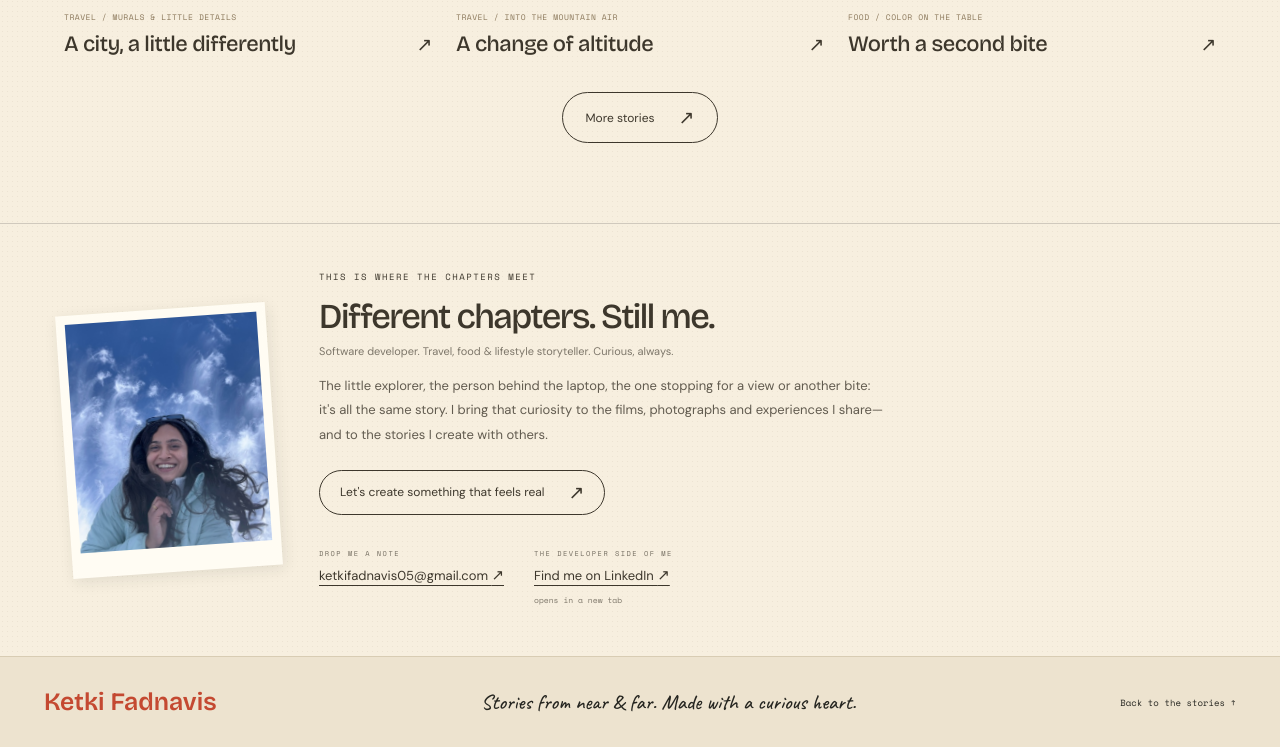
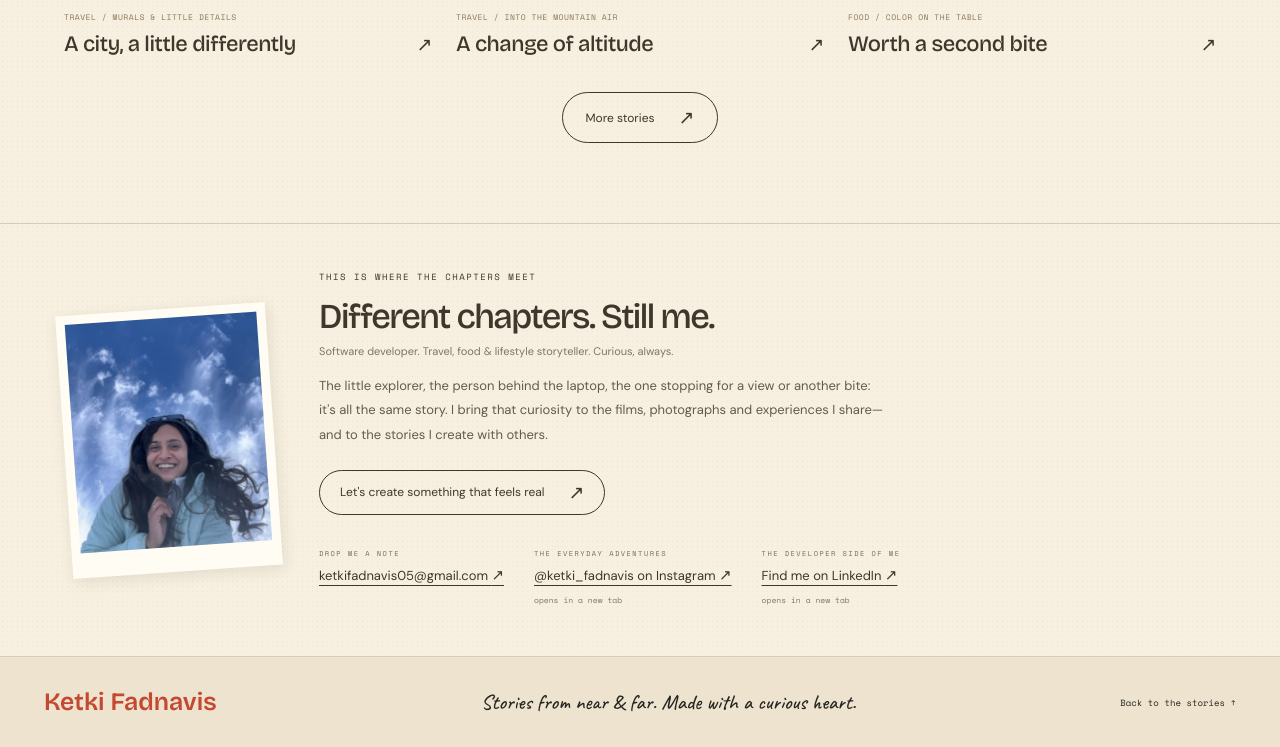
Before and after one commit to ketkifadnavis/ugc-portfolio, a plain HTML site: page index.html in a window 1280 px wide. Shown: the part 10956-11703 px from the top of the page. Drawn offline with nearby package versions, Linux system fonts and the light colour scheme.

Commit message:
Add Instagram to the creator contact links
Show @ketki_fadnavis in the contact section and collaboration dialog using the clean profile URL.

Co-authored-by: Copilot <223556219+Copilot@users.noreply.github.com>

```diff
--- a/app.js
+++ b/app.js
@@ -343,7 +343,7 @@ function sideQuestsSection() {
 }
 
 function contactLinks() {
-  return `<div class="contact-links" aria-label="Contact Ketki"><a href="mailto:ketkifadnavis05@gmail.com"><span class="eyebrow">DROP ME A NOTE</span><span>ketkifadnavis05@gmail.com ${arrow}</span></a><a href="https://www.linkedin.com/in/ketki-fadnavis-b8aa60166" target="_blank" rel="noopener noreferrer"><span class="eyebrow">THE DEVELOPER SIDE OF ME</span><span>Find me on LinkedIn ${arrow}</span><span class="contact-new-tab">opens in a new tab</span></a></div>`;
+  return `<div class="contact-links" aria-label="Contact Ketki"><a href="mailto:ketkifadnavis05@gmail.com"><span class="eyebrow">DROP ME A NOTE</span><span>ketkifadnavis05@gmail.com ${arrow}</span></a><a href="https://www.instagram.com/ketki_fadnavis/" target="_blank" rel="noopener noreferrer"><span class="eyebrow">THE EVERYDAY ADVENTURES</span><span>@ketki_fadnavis on Instagram ${arrow}</span><span class="contact-new-tab">opens in a new tab</span></a><a href="https://www.linkedin.com/in/ketki-fadnavis-b8aa60166" target="_blank" rel="noopener noreferrer"><span class="eyebrow">THE DEVELOPER SIDE OF ME</span><span>Find me on LinkedIn ${arrow}</span><span class="contact-new-tab">opens in a new tab</span></a></div>`;
 }
 
 function filteredStories() {
@@ -620,7 +620,7 @@ document.addEventListener("click", event => {
   } else if (button.dataset.action === "close-dialog") {
     dialog.close();
   } else if (button.dataset.action === "collab") {
-    showDialog(`<div class="dialog-copy"><div class="eyebrow">FOR PLACES, PLATES & EVERYDAY WONDERS</div><h2 id="dialog-title">Let's tell a good story.</h2><p>Thoughtful travel, food and lifestyle content with a real sense of being there.</p><div class="dialog-facts"><div><strong>In motion</strong><span>Short-form UGC<br>Travel & experience films<br>Food-led storytelling</span></div><div><strong>In the frame</strong><span>Photography<br>Places & stays<br>Everyday lifestyle</span></div></div>${contactLinks()}<p class="contact-note">A place, a plate, a little idea? Send it my way. The email link opens your mail app; LinkedIn opens my profile.</p></div>`, button);
+    showDialog(`<div class="dialog-copy"><div class="eyebrow">FOR PLACES, PLATES & EVERYDAY WONDERS</div><h2 id="dialog-title">Let's tell a good story.</h2><p>Thoughtful travel, food and lifestyle content with a real sense of being there.</p><div class="dialog-facts"><div><strong>In motion</strong><span>Short-form UGC<br>Travel & experience films<br>Food-led storytelling</span></div><div><strong>In the frame</strong><span>Photography<br>Places & stays<br>Everyday lifestyle</span></div></div>${contactLinks()}<p class="contact-note">A place, a plate, a little idea? Send it my way. The email link opens your mail app; Instagram and LinkedIn open my profiles in a new tab.</p></div>`, button);
   }
 });
 
--- a/index.html
+++ b/index.html
@@ -22,7 +22,7 @@
     <script src="assets/vendor/leaflet/leaflet.js" defer></script>
     <script src="assets/vendor/markercluster/leaflet.markercluster.js" defer></script>
     <script src="atlas.js?v=20261015-5" defer></script>
-    <script src="app.js?v=20261015-6" defer></script>
+    <script src="app.js?v=20261015-7" defer></script>
   </head>
   <body>
     <a class="skip-link" href="#portfolio">Skip to portfolio</a>
```
